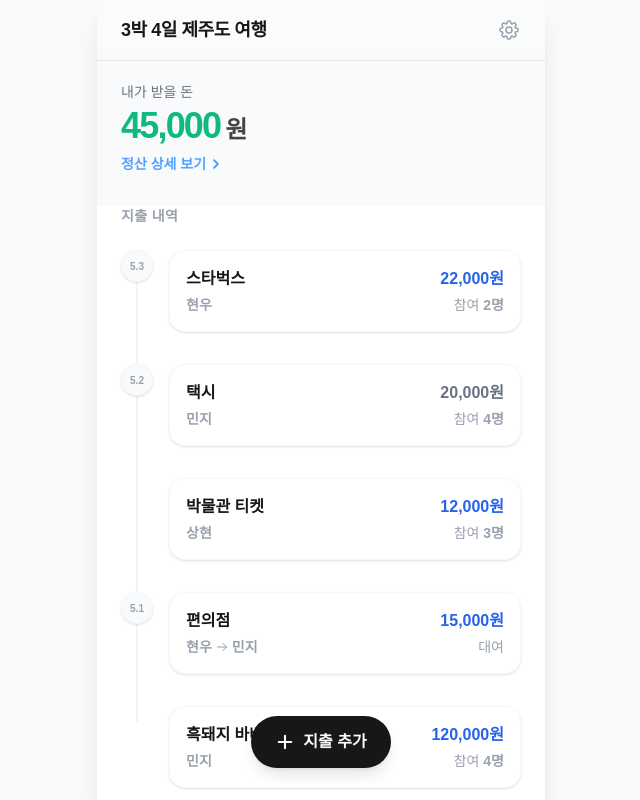
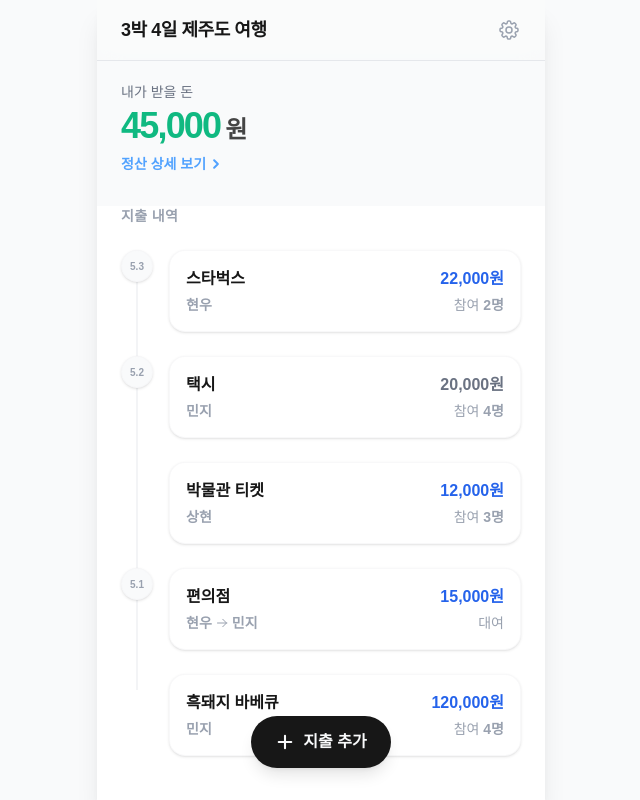
Before and after one commit to snghyn28/nanumi-frontend, a Next.js app: page / in a window 1280 px wide. Shown: the whole page, without its empty margins (319-959 px from the left). Built offline with nearby package versions, Linux system fonts and the light colour scheme.

Commit message:
style: reduce spacing between expense cards

```diff
--- a/components/ExpenseCard.tsx
+++ b/components/ExpenseCard.tsx
@@ -83,9 +83,9 @@ const ExpenseCard: React.FC<ExpenseCardProps> = ({ expense, isLast, isParticipan
             </div>
 
             {/* Content */}
-            <div className="flex-1 pb-8 min-w-0 relative group">
+            <div className="flex-1 pb-6 min-w-0 relative group">
                 {/* Delete Background */}
-                <div className="absolute inset-y-0 left-0 w-full bg-red-500 rounded-2xl flex items-center justify-start px-6 mb-8 transform scale-[0.98]">
+                <div className="absolute inset-y-0 left-0 w-full bg-red-500 rounded-2xl flex items-center justify-start px-6 mb-6 transform scale-[0.98]">
                     <svg xmlns="http://www.w3.org/2000/svg" fill="none" viewBox="0 0 24 24" strokeWidth={2} stroke="currentColor" className="w-6 h-6 text-white">
                         <path strokeLinecap="round" strokeLinejoin="round" d="M14.74 9l-.346 9m-4.788 0L9.26 9m9.968-3.21c.342.052.682.107 1.022.166m-1.022-.165L18.16 19.673a2.25 2.25 0 01-2.244 2.077H8.084a2.25 2.25 0 01-2.244-2.077L4.772 5.79m14.456 0a48.108 48.108 0 00-3.478-.397m-12 .562c.34-.059.68-.114 1.022-.165m0 0a48.11 48.11 0 013.478-.397m7.5 0v-.916c0-1.18-.91-2.164-2.09-2.201a51.964 51.964 0 00-3.32 0c-1.18.037-2.09 1.022-2.09 2.201v.916m7.5 0a48.667 48.667 0 00-7.5 0" />
                     </svg>
```
